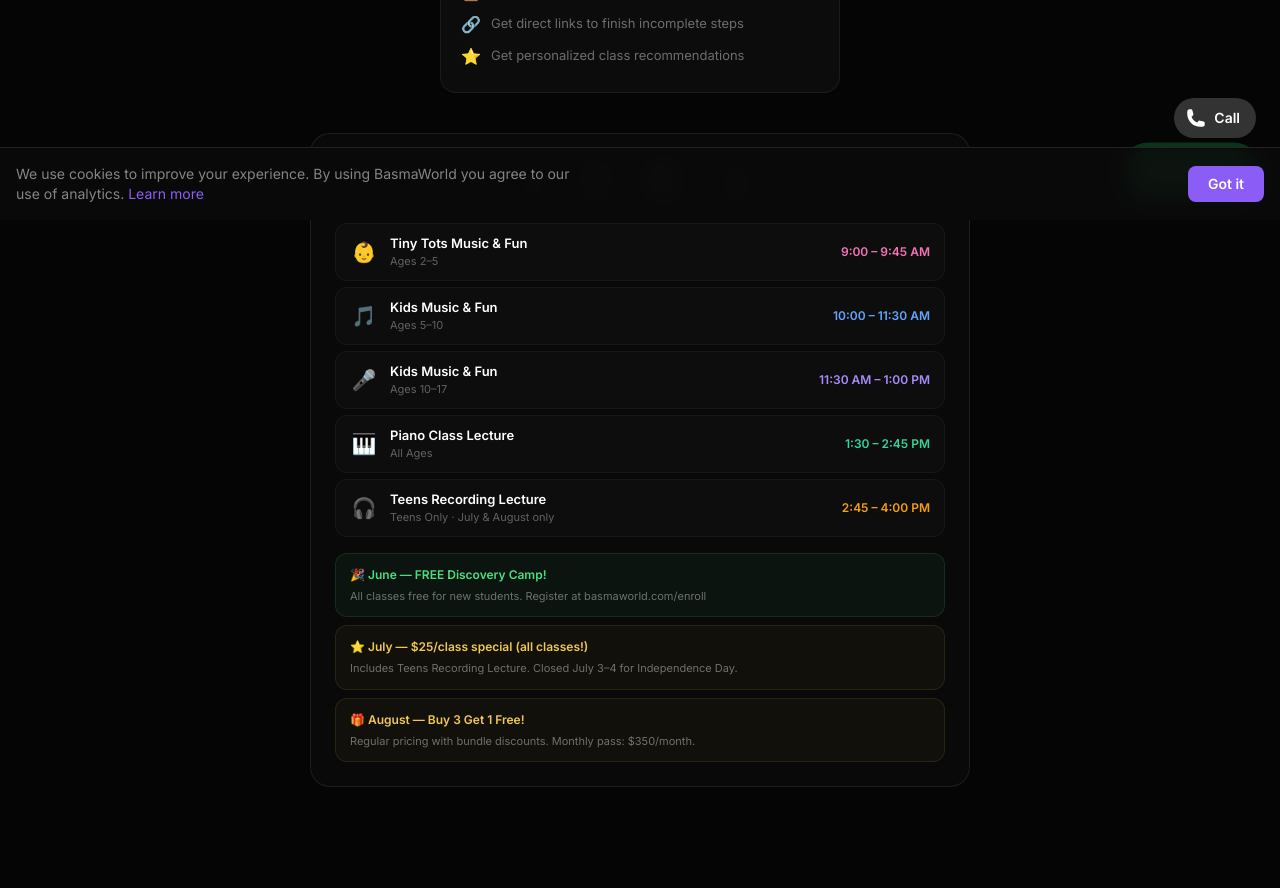
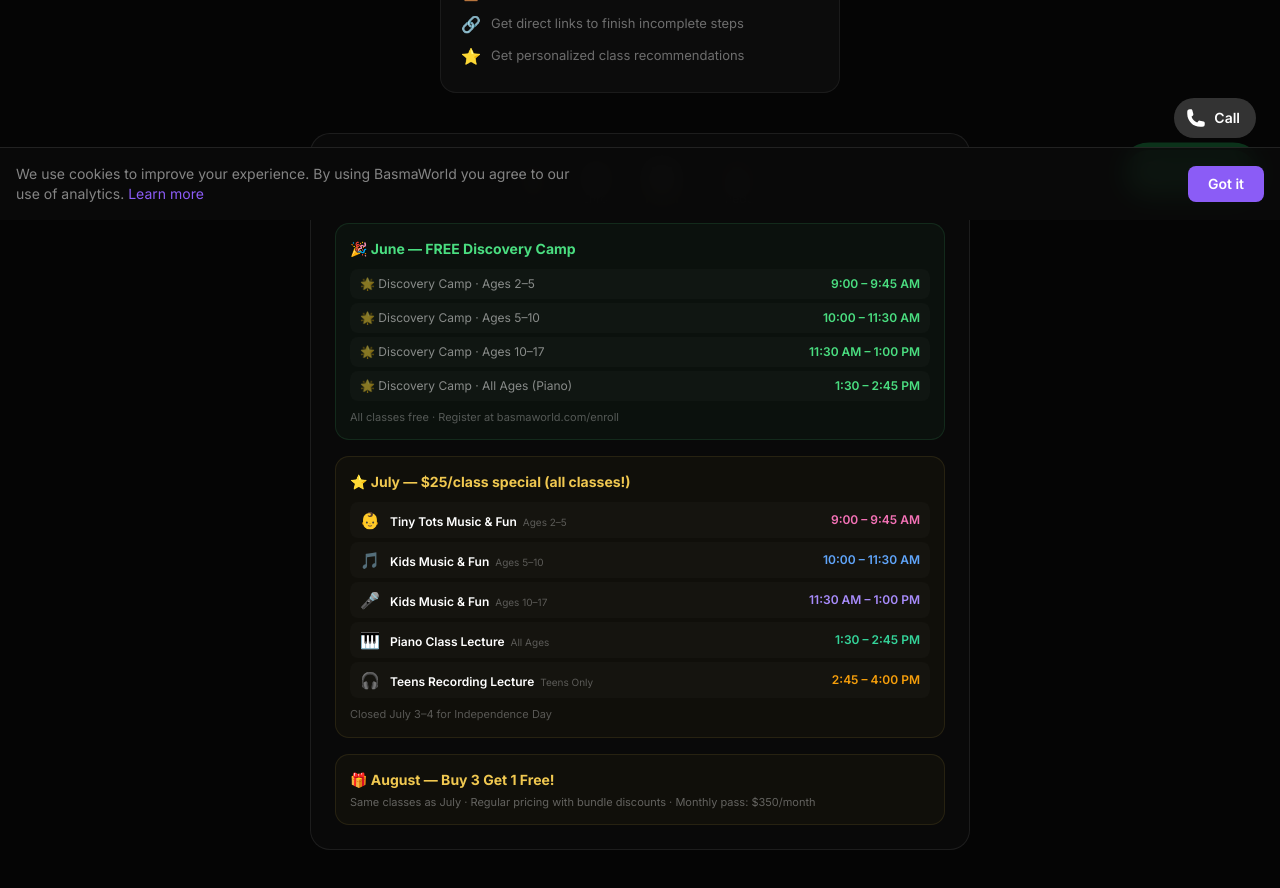
Before and after one commit to majorwinnersleague-debug/BASMAWORLD, a Next.js app: page /portal in a window 1280 px wide. Shown: the part 580-1468 px from the top of the page. Built offline with nearby package versions, Linux system fonts and the light colour scheme.

Commit message:
Fix parent portal: June is Discovery Camp (10-12 & 12-2), not individual classes

```diff
--- a/app/portal/PortalContent.tsx
+++ b/app/portal/PortalContent.tsx
@@ -489,71 +489,84 @@ export default function PortalContent() {
               }}>
                 <h3 style={{ fontSize: 18, fontWeight: 700, fontFamily: "'Playfair Display', serif", margin: "0 0 4px" }}>
                   <span style={{ background: "linear-gradient(135deg, #c9a84c, #e4cc7a)", WebkitBackgroundClip: "text", WebkitTextFillColor: "transparent" }}>
-                    📅 Class Schedule
+                    📅 Summer Schedule
                   </span>
                 </h3>
                 <p style={{ fontSize: 12, color: "rgba(255,255,255,0.35)", margin: "0 0 16px" }}>
                   Monday – Thursday · 6787 W Tropicana Ave Suite 260, Las Vegas
                 </p>
 
-                {/* Schedule rows */}
-                {[
-                  { emoji: "👶", name: "Tiny Tots Music & Fun", ages: "Ages 2–5", time: "9:00 – 9:45 AM", color: "#f472b6" },
-                  { emoji: "🎵", name: "Kids Music & Fun", ages: "Ages 5–10", time: "10:00 – 11:30 AM", color: "#60a5fa" },
-                  { emoji: "🎤", name: "Kids Music & Fun", ages: "Ages 10–17", time: "11:30 AM – 1:00 PM", color: "#a78bfa" },
-                  { emoji: "🎹", name: "Piano Class Lecture", ages: "All Ages", time: "1:30 – 2:45 PM", color: "#34d399" },
-                  { emoji: "🎧", name: "Teens Recording Lecture", ages: "Teens Only", time: "2:45 – 4:00 PM", color: "#f59e0b", note: "July & August only" },
-                ].map((cls, i) => (
-                  <div key={i} style={{
-                    display: "flex", alignItems: "center", gap: 12,
-                    padding: "10px 14px", marginBottom: 6, borderRadius: 12,
-                    background: "rgba(255,255,255,0.02)", border: "1px solid rgba(255,255,255,0.04)",
-                  }}>
-                    <span style={{ fontSize: 20, width: 28, textAlign: "center" }}>{cls.emoji}</span>
-                    <div style={{ flex: 1 }}>
-                      <p style={{ margin: 0, fontSize: 13, fontWeight: 600, color: "#fff" }}>{cls.name}</p>
-                      <p style={{ margin: 0, fontSize: 11, color: "rgba(255,255,255,0.35)" }}>
-                        {cls.ages}{cls.note ? ` · ${cls.note}` : ""}
-                      </p>
+                {/* ── JUNE: Discovery Camp ── */}
+                <div style={{
+                  marginBottom: 16, padding: "14px", borderRadius: 14,
+                  background: "rgba(74,222,128,0.04)", border: "1px solid rgba(74,222,128,0.12)",
+                }}>
+                  <p style={{ margin: "0 0 10px", fontSize: 14, fontWeight: 700, color: "#4ade80" }}>
+                    🎉 June — FREE Discovery Camp
+                  </p>
+                  {[
+                    { ages: "Ages 2–5", time: "9:00 – 9:45 AM" },
+                    { ages: "Ages 5–10", time: "10:00 – 11:30 AM" },
+                    { ages: "Ages 10–17", time: "11:30 AM – 1:00 PM" },
+                    { ages: "All Ages (Piano)", time: "1:30 – 2:45 PM" },
+                  ].map((slot, i) => (
+                    <div key={i} style={{
+                      display: "flex", justifyContent: "space-between", alignItems: "center",
+                      padding: "6px 10px", marginBottom: 4, borderRadius: 8,
+                      background: "rgba(255,255,255,0.02)",
+                    }}>
+                      <span style={{ fontSize: 12, color: "rgba(255,255,255,0.5)" }}>🌟 Discovery Camp · {slot.ages}</span>
+                      <span style={{ fontSize: 12, fontWeight: 600, color: "#4ade80" }}>{slot.time}</span>
                     </div>
-                    <span style={{ fontSize: 12, fontWeight: 600, color: cls.color, whiteSpace: "nowrap" }}>{cls.time}</span>
-                  </div>
-                ))}
-
-                {/* Current month info */}
-                <div style={{
-                  marginTop: 16, padding: "12px 14px", borderRadius: 12,
-                  background: "rgba(74,222,128,0.05)", border: "1px solid rgba(74,222,128,0.12)",
-                }}>
-                  <p style={{ margin: 0, fontSize: 12, fontWeight: 600, color: "#4ade80" }}>
-                    🎉 June — FREE Discovery Camp!
-                  </p>
-                  <p style={{ margin: "4px 0 0", fontSize: 11, color: "rgba(255,255,255,0.4)" }}>
-                    All classes free for new students. Register at basmaworld.com/enroll
+                  ))}
+                  <p style={{ margin: "8px 0 0", fontSize: 11, color: "rgba(255,255,255,0.3)" }}>
+                    All classes free · Register at basmaworld.com/enroll
                   </p>
                 </div>
 
+                {/* ── JULY: Paid Classes ── */}
                 <div style={{
-                  marginTop: 8, padding: "12px 14px", borderRadius: 12,
-                  background: "rgba(240,200,80,0.04)", border: "1px solid rgba(240,200,80,0.1)",
+                  marginBottom: 16, padding: "14px", borderRadius: 14,
+                  background: "rgba(240,200,80,0.03)", border: "1px solid rgba(240,200,80,0.1)",
                 }}>
-                  <p style={{ margin: 0, fontSize: 12, fontWeight: 600, color: "#F0C850" }}>
+                  <p style={{ margin: "0 0 10px", fontSize: 14, fontWeight: 700, color: "#F0C850" }}>
                     ⭐ July — $25/class special (all classes!)
                   </p>
-                  <p style={{ margin: "4px 0 0", fontSize: 11, color: "rgba(255,255,255,0.4)" }}>
-                    Includes Teens Recording Lecture. Closed July 3–4 for Independence Day.
+                  {[
+                    { emoji: "👶", name: "Tiny Tots Music & Fun", ages: "Ages 2–5", time: "9:00 – 9:45 AM", color: "#f472b6" },
+                    { emoji: "🎵", name: "Kids Music & Fun", ages: "Ages 5–10", time: "10:00 – 11:30 AM", color: "#60a5fa" },
+                    { emoji: "🎤", name: "Kids Music & Fun", ages: "Ages 10–17", time: "11:30 AM – 1:00 PM", color: "#a78bfa" },
+                    { emoji: "🎹", name: "Piano Class Lecture", ages: "All Ages", time: "1:30 – 2:45 PM", color: "#34d399" },
+                    { emoji: "🎧", name: "Teens Recording Lecture", ages: "Teens Only", time: "2:45 – 4:00 PM", color: "#f59e0b" },
+                  ].map((cls, i) => (
+                    <div key={i} style={{
+                      display: "flex", alignItems: "center", gap: 10,
+                      padding: "6px 10px", marginBottom: 4, borderRadius: 8,
+                      background: "rgba(255,255,255,0.02)",
+                    }}>
+                      <span style={{ fontSize: 16 }}>{cls.emoji}</span>
+                      <div style={{ flex: 1 }}>
+                        <span style={{ fontSize: 12, fontWeight: 600, color: "#fff" }}>{cls.name}</span>
+                        <span style={{ fontSize: 10, color: "rgba(255,255,255,0.3)", marginLeft: 6 }}>{cls.ages}</span>
+                      </div>
+                      <span style={{ fontSize: 12, fontWeight: 600, color: cls.color }}>{cls.time}</span>
+                    </div>
+                  ))}
+                  <p style={{ margin: "8px 0 0", fontSize: 11, color: "rgba(255,255,255,0.3)" }}>
+                    Closed July 3–4 for Independence Day
                   </p>
                 </div>
 
+                {/* ── AUGUST ── */}
                 <div style={{
-                  marginTop: 8, padding: "12px 14px", borderRadius: 12,
-                  background: "rgba(240,200,80,0.04)", border: "1px solid rgba(240,200,80,0.1)",
+                  padding: "14px", borderRadius: 14,
+                  background: "rgba(240,200,80,0.03)", border: "1px solid rgba(240,200,80,0.1)",
                 }}>
-                  <p style={{ margin: 0, fontSize: 12, fontWeight: 600, color: "#F0C850" }}>
+                  <p style={{ margin: "0 0 4px", fontSize: 14, fontWeight: 700, color: "#F0C850" }}>
                     🎁 August — Buy 3 Get 1 Free!
                   </p>
-                  <p style={{ margin: "4px 0 0", fontSize: 11, color: "rgba(255,255,255,0.4)" }}>
-                    Regular pricing with bundle discounts. Monthly pass: $350/month.
+                  <p style={{ margin: 0, fontSize: 11, color: "rgba(255,255,255,0.35)" }}>
+                    Same classes as July · Regular pricing with bundle discounts · Monthly pass: $350/month
                   </p>
                 </div>
               </div>
```
